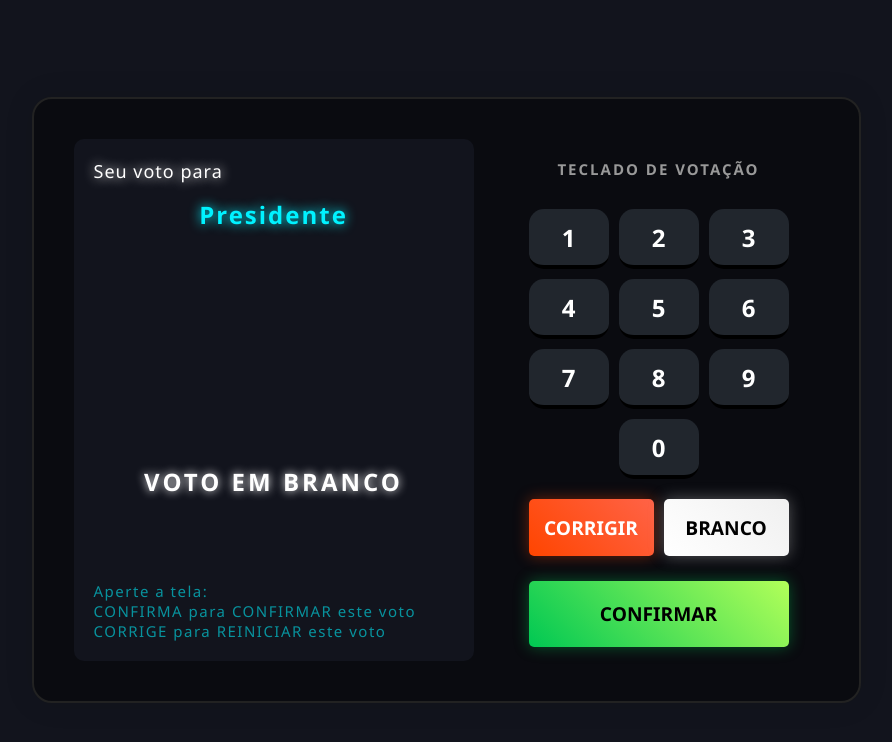
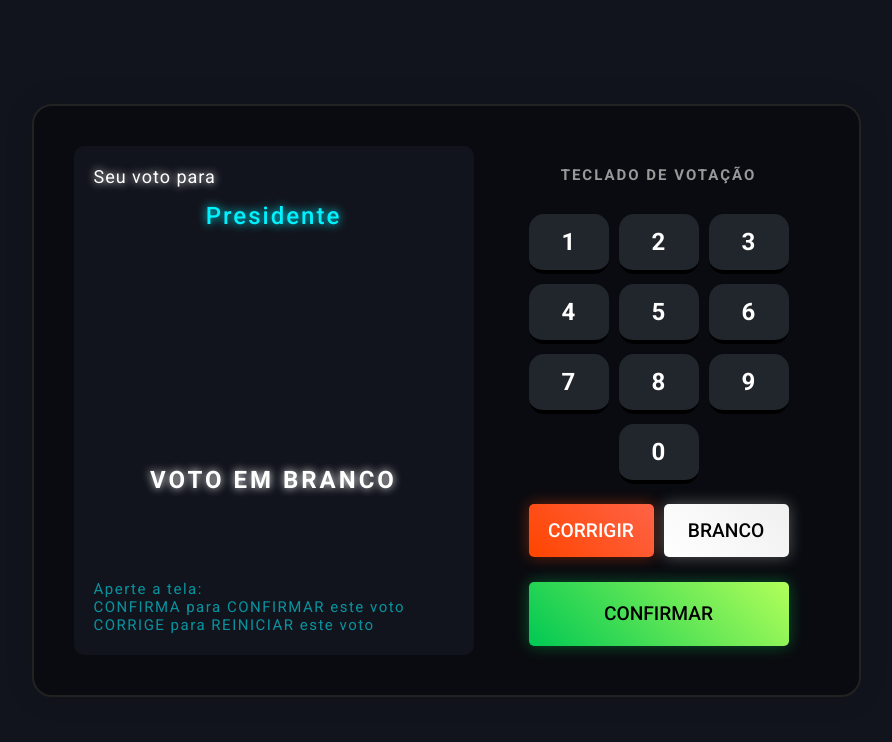
Before and after one commit to vic530/Urna-Eletr-nica, a plain HTML site: page Urna Eletronica/index.html in a window 1280 px wide. Both pictures are taken after a click on the button "BRANCO". Shown: the whole page, without its empty margins (194-1086 px from the left). Drawn offline with Linux system fonts and the light colour scheme.

Commit message:
Font-Roboto

```diff
--- a/Urna Eletronica/index.html
+++ b/Urna Eletronica/index.html
@@ -4,6 +4,9 @@
     <meta charset="UTF-8">
     <meta name="viewport" content="width=device-width, initial-scale=1.0">
     <link rel="stylesheet" href="./style.css">
+    <link rel="preconnect" href="https://fonts.googleapis.com">
+    <link rel="preconnect" href="https://fonts.gstatic.com" crossorigin>
+    <link href="https://fonts.googleapis.com/css2?family=Montserrat:ital,wght@0,100..900;1,100..900&family=Roboto:wght@100..900&display=swap" rel="stylesheet">
     <title>Urna Eletonica</title>
 </head>
 <body>
--- a/Urna Eletronica/style.css
+++ b/Urna Eletronica/style.css
@@ -2,7 +2,7 @@
     margin: 0;
     padding: 0;
     box-sizing: border-box;
-    font-family: 'Segoe UI', Tahoma, Geneva, Verdana, sans-serif;
+    font-family: 'Roboto', Arial, sans-serif;
 }
 
 /* Cores Personalizadas */
@@ -47,15 +47,17 @@ main {
 }
 .text-voto {
     visibility: hidden;/*Remove o item, mas mantém o espaço */
+    font-weight: 400;
     font-size: 18px;
     color: var(--branco);
-    text-shadow: 0 0 12px var(--branco);
+    text-shadow: 0 0 8px var(--branco);
     letter-spacing: 1px;
     text-align: left;
 }
 .cargo{
+ font-weight: 500;
  color: var(--ciano);
- text-shadow: 0 0 12px var(--ciano);
+ text-shadow: 0 0 10px var(--ciano);
  margin: 5px 0 5px;
  letter-spacing: 2px;
 }
@@ -81,16 +83,21 @@ figcaption h1 {
     color: var(--branco);
     letter-spacing: 3px;
     margin: 15px 0 0;
-    text-shadow: 0 0 10px var(--branco);
+    text-shadow: 0 0 8px var(--branco);
     text-align: left;
 }
 .nome {
+    font-weight: 500;
     min-height: 40px;
     display: flex;
     align-items: center;
     justify-content: center;
 }
+#nome-candidato {
+    font-weight: 700;
+}
 #visor {
+    font-weight: 500;
     min-height: 70px;
     letter-spacing: 10px;
     animation: blink 1.5s infinite;
@@ -106,9 +113,9 @@ figcaption h1 {
 }
 figcaption .numero {
     font-size: 50px;
-    font-weight: bold;
+    font-weight: 500;
     color: var(--branco);
-    text-shadow: 0 0 12px var(--branco);
+    text-shadow: 0 0 8px var(--branco);
     text-align: left;}
 input {
     pointer-events: none;/* Impede cliques e foco do mouse */
@@ -131,6 +138,7 @@ input::-webkit-inner-spin-button {
 }
 
 .mensagem {
+    font-weight: 400;
     visibility: hidden;
     font-size: 15px;
     color: var(--ciano);
@@ -208,17 +216,19 @@ input::-webkit-inner-spin-button {
 .botao-corrigir {
     background: linear-gradient(45deg, #ff4500, #ff6347); /* Tons de vermelho */
     font-size: 1.2rem;
+    font-weight: 500;
     color: white;
     flex: 1;
     box-shadow: 0 0 15px rgba(255, 69, 0, 0.4);
 }
 .botao-corrigir:hover {
-    box-shadow: 0 0 25px rgba(255, 69, 0, 0.7);
+    box-shadow: 0 0 20px rgba(255, 69, 0, 0.7);
     transform: scale(1.02); /* Leve aumento ao passar o mouse */
 }
 .botao-branco {
     background: linear-gradient(45deg, #ffffff, #f0f0f0);
     font-size: 1.2rem;
+    font-weight: 500;
     color: black;
     flex: 1;
     box-shadow: 0 0 15px rgba(200, 200, 200, 0.4);
@@ -230,6 +240,7 @@ input::-webkit-inner-spin-button {
 .botao-confirmar {
     width: 100%;
     height: 15%;
+    font-weight: 500;
     background: linear-gradient(45deg, #00c853, #b2ff59);
     color: #000;
     font-size: 1.2rem;
```
